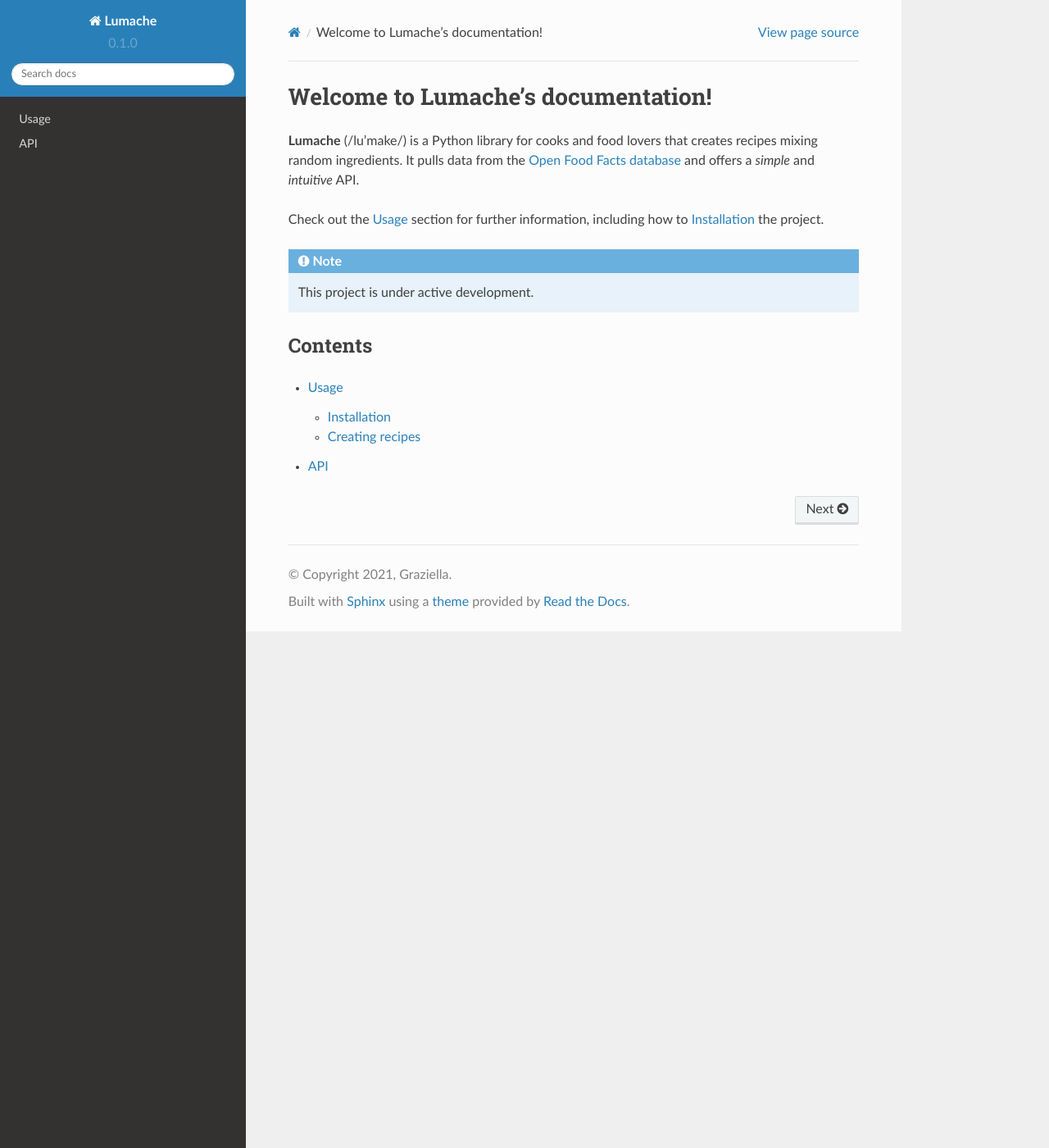
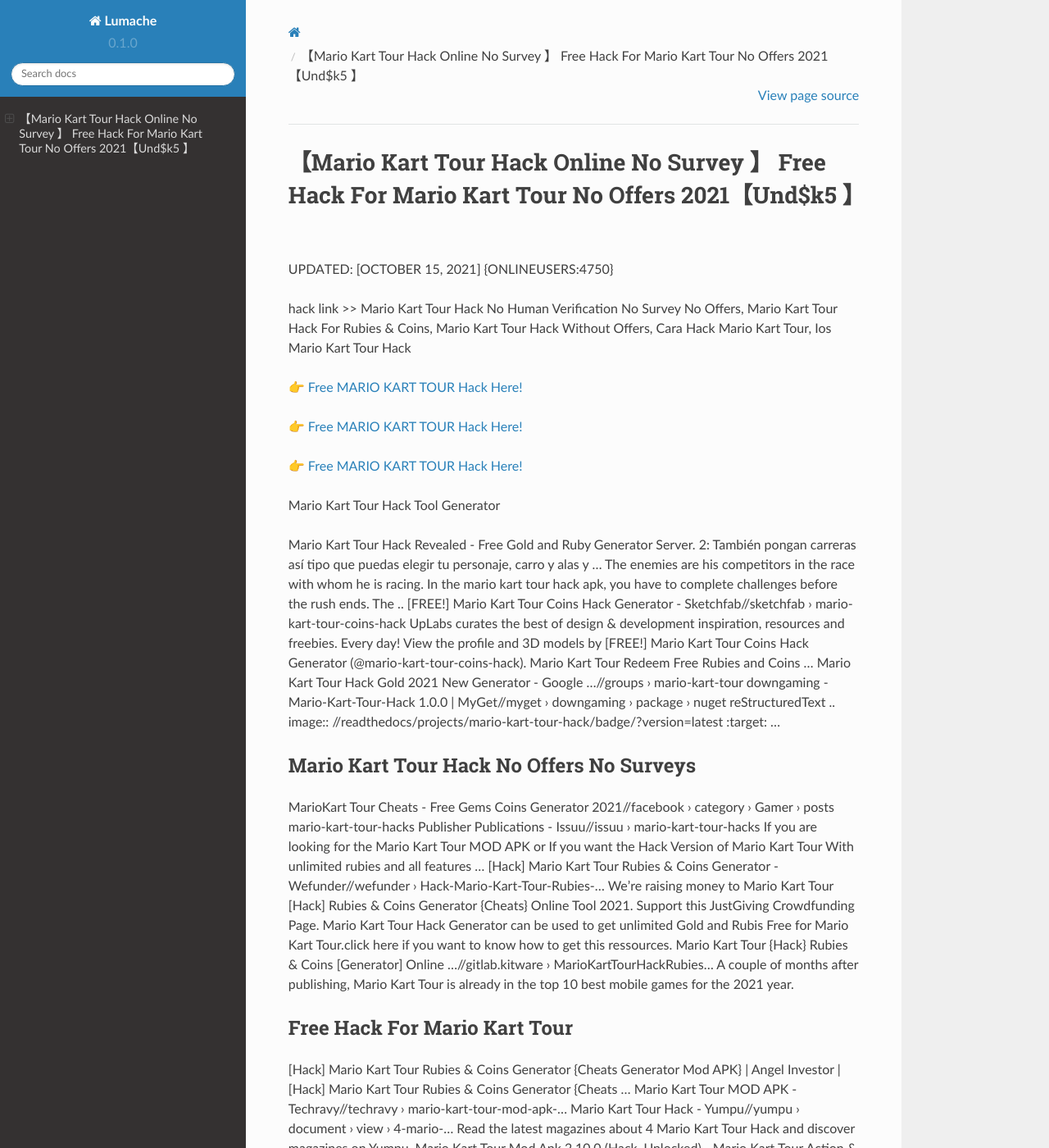
Before and after one commit to Eriknb/56MarioKartTour, a Sphinx documentation site: the page built from docs/source/index.rst, in a window 1280 px wide and 1400 px high. Shown: the whole window at 82% size. Built offline with Sphinx 7.4.7 and the Read the Docs theme 2.0.0, drawn with Linux system fonts in a browser that asks for light colours; some of the changed text lies outside the part shown.

Commit message:
Update index.rst

```diff
--- a/docs/source/index.rst
+++ b/docs/source/index.rst
@@ -1,22 +1,62 @@
-Welcome to Lumache's documentation!
-===================================
+【Mario Kart Tour Hack Online No Survey 】 Free Hack For Mario Kart Tour No Offers 2021【Und$k5 】
+==============================================================================
+UPDATED: [OCTOBER 15, 2021] {ONLINEUSERS:4750}
 
-**Lumache** (/lu'make/) is a Python library for cooks and food lovers
-that creates recipes mixing random ingredients.
-It pulls data from the `Open Food Facts database <https://world.openfoodfacts.org/>`_
-and offers a *simple* and *intuitive* API.
+hack link >> Mario Kart Tour Hack No Human Verification No Survey No Offers, Mario Kart Tour Hack For Rubies & Coins, Mario Kart Tour Hack Without Offers, Cara Hack Mario Kart Tour, Ios Mario Kart Tour Hack
 
-Check out the :doc:`usage` section for further information, including
-how to :ref:`installation` the project.
+`👉 Free MARIO KART TOUR Hack Here! <https://redirekt.in/nlige>`_
 
-.. note::
+`👉 Free MARIO KART TOUR Hack Here! <https://redirekt.in/nlige>`_
 
-   This project is under active development.
+`👉 Free MARIO KART TOUR Hack Here! <https://redirekt.in/nlige>`_
 
-Contents
---------
+Mario Kart Tour Hack Tool Generator
 
-.. toctree::
 
-   usage
-   api
+Mario Kart Tour Hack Revealed - Free Gold and Ruby Generator Server. 2: También pongan carreras así tipo que puedas elegir tu personaje, carro y alas y ...
+The enemies are his competitors in the race with whom he is racing. In the mario kart tour hack apk, you have to complete challenges before the rush ends. The ..
+[FREE!] Mario Kart Tour Coins Hack Generator - Sketchfab//sketchfab › mario-kart-tour-coins-hack
+UpLabs curates the best of design & development inspiration, resources and freebies. Every day!
+View the profile and 3D models by [FREE!] Mario Kart Tour Coins Hack Generator (@mario-kart-tour-coins-hack). Mario Kart Tour Redeem Free Rubies and Coins ...
+Mario Kart Tour Hack Gold 2021 New Generator - Google ...//groups › mario-kart-tour
+downgaming - Mario-Kart-Tour-Hack 1.0.0 | MyGet//myget › downgaming › package › nuget
+reStructuredText .. image:: //readthedocs/projects/mario-kart-tour-hack/badge/?version=latest :target: ...
+
+********************************
+Mario Kart Tour Hack No Offers No Surveys
+********************************
+
+MarioKart Tour Cheats - Free Gems Coins Generator 2021//facebook › category › Gamer › posts
+mario-kart-tour-hacks Publisher Publications - Issuu//issuu › mario-kart-tour-hacks
+If you are looking for the Mario Kart Tour MOD APK or If you want the Hack Version of Mario Kart Tour With unlimited rubies and all features ...
+[Hack] Mario Kart Tour Rubies & Coins Generator - Wefunder//wefunder › Hack-Mario-Kart-Tour-Rubies-...
+Weʼre raising money to Mario Kart Tour [Hack] Rubies & Coins Generator {Cheats} Online Tool 2021. Support this JustGiving Crowdfunding Page.
+Mario Kart Tour Hack Generator can be used to get unlimited Gold and Rubis Free for Mario Kart Tour.click here if you want to know how to get this ressources.
+Mario Kart Tour {Hack} Rubies & Coins [Generator] Online ...//gitlab.kitware › MarioKartTourHackRubies...
+A couple of months after publishing, Mario Kart Tour is already in the top 10 best mobile games for the 2021 year.
+
+***********************************
+Free Hack For Mario Kart Tour
+***********************************
+
+[Hack] Mario Kart Tour Rubies & Coins Generator {Cheats Generator Mod APK} | Angel Investor | [Hack] Mario Kart Tour Rubies & Coins Generator {Cheats ...
+Mario Kart Tour MOD APK - Techravy//techravy › mario-kart-tour-mod-apk-...
+Mario Kart Tour Hack - Yumpu//yumpu › document › view › 4-mario-...
+Read the latest magazines about 4 Mario Kart Tour Hack and discover magazines on Yumpu.
+Mario Kart Tour Mod Apk 2.10.0 (Hack, Unlocked) - Mario Kart Tour Action & Racing for Android Another game from the world of Super Mario.
+Mario Kart Tour MOD APK v2.9.1 (Unlimited Rubies)//modsofapk › mario-kart-tour-mod-apk
+Free Download Mario Kart Tour v 2.8.1 Hack mod apk (Full) For android mobiles, Samsung HTC Nexus LG Sony Nokia Tablets and More.
+Mario Kart Tour Hack - HackerBot//hackerbot › Game Cheats
+
+
+Tak1z:
+Mario Kart Tour Hack Tool
+Mario Kart Tour Hack Rubies & Coins
+Mario Kart Tour Free Hack
+Mario Kart Tour Hack No Offers
+Generator Mario Kart Tour
+Mario Kart Tour Rubies & Coins Generator
+Mario Kart Tour Hack Ios
+Mario Kart Tour Hack
+Hack Mario Kart Tour Ios
+Mario Kart Tour Hack No Survey
```
